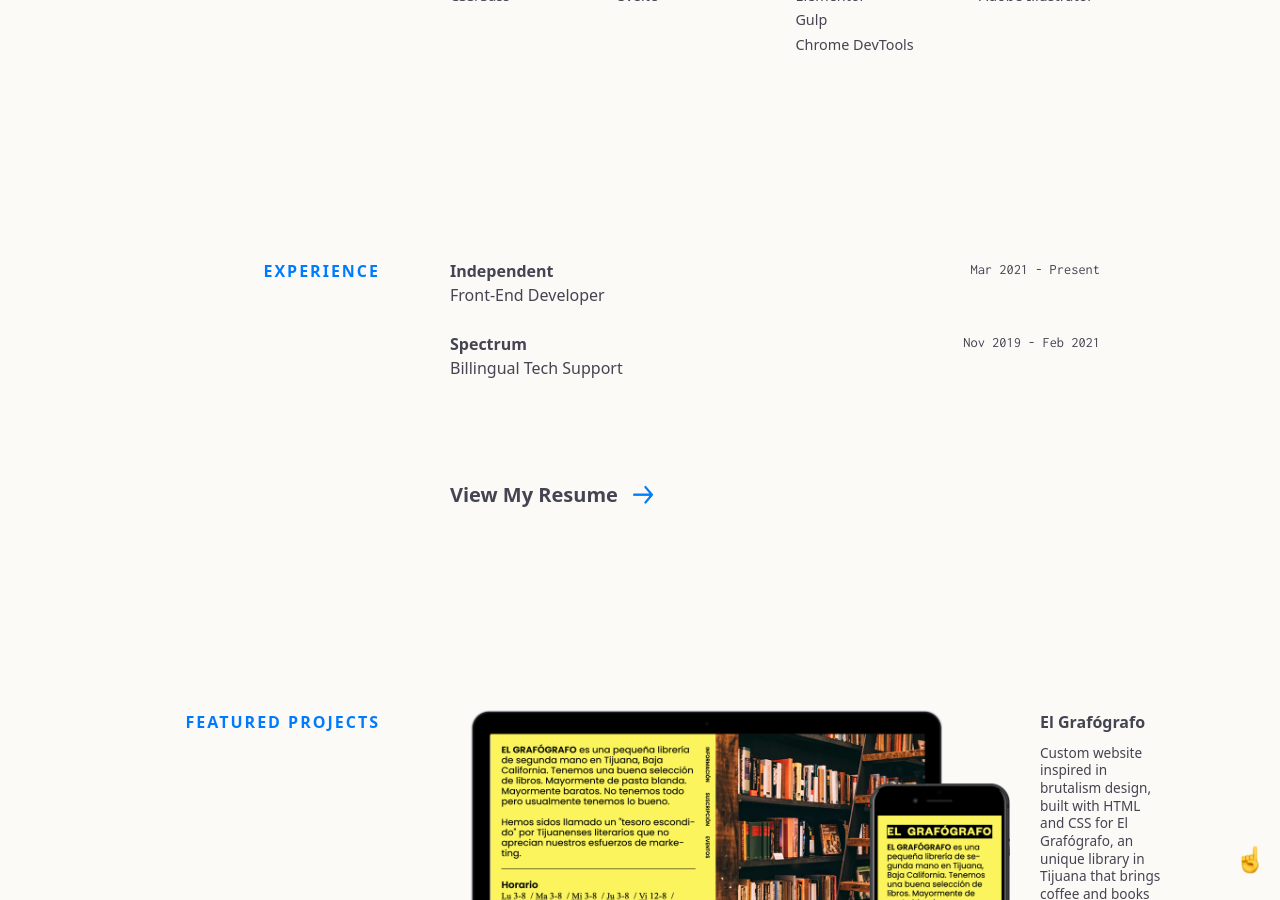
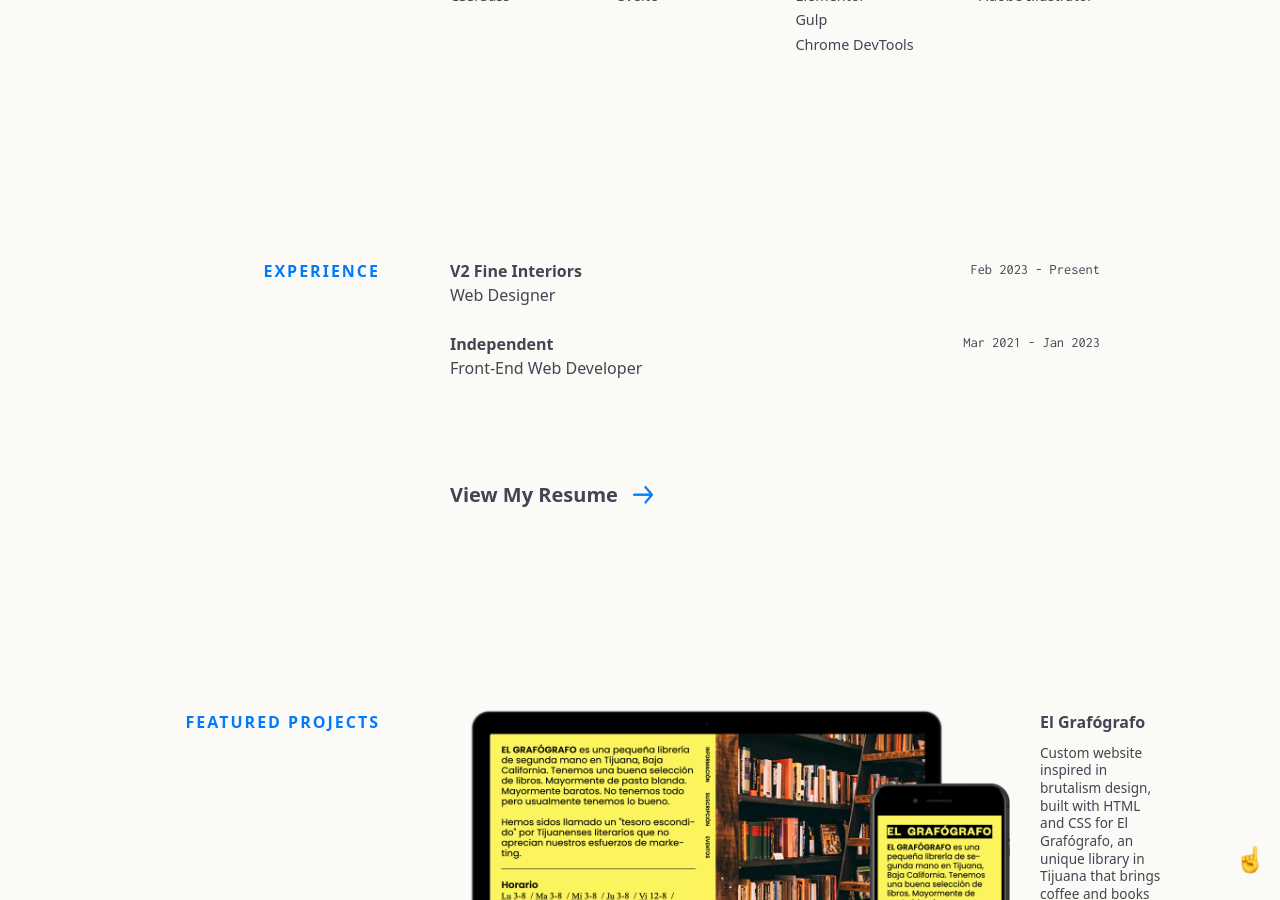
Before and after one commit to ArturReyes/arturreyes.github.io, a Jekyll site: the page built from index.html, in a window 1280 px wide and 900 px high, scrolled down 1583 px. Built offline with Jekyll 4.4.1, drawn with Linux system fonts in a browser that asks for light colours; nearby versions of some CDN libraries.

Commit message:
job update

```diff
--- a/_data/experience.yml
+++ b/_data/experience.yml
@@ -1,9 +1,9 @@
+- company: V2 Fine Interiors
+  url: http://www.v2fineinteriors.com/
+  time: Feb 2023 - Present
+  position: Web Designer
+
 - company: Independent
-  url: https://github.com/ArturReyes
-  time: Mar 2021 - Present
-  position: Front-End Developer
-
-- company: Spectrum
-  url: https://spectrum.com/
-  time: Nov 2019 - Feb 2021
-  position: Billingual Tech Support
+  url:  https://github.com/ArturReyes
+  time: Mar 2021 - Jan 2023
+  position: Front-End Web Developer
```
